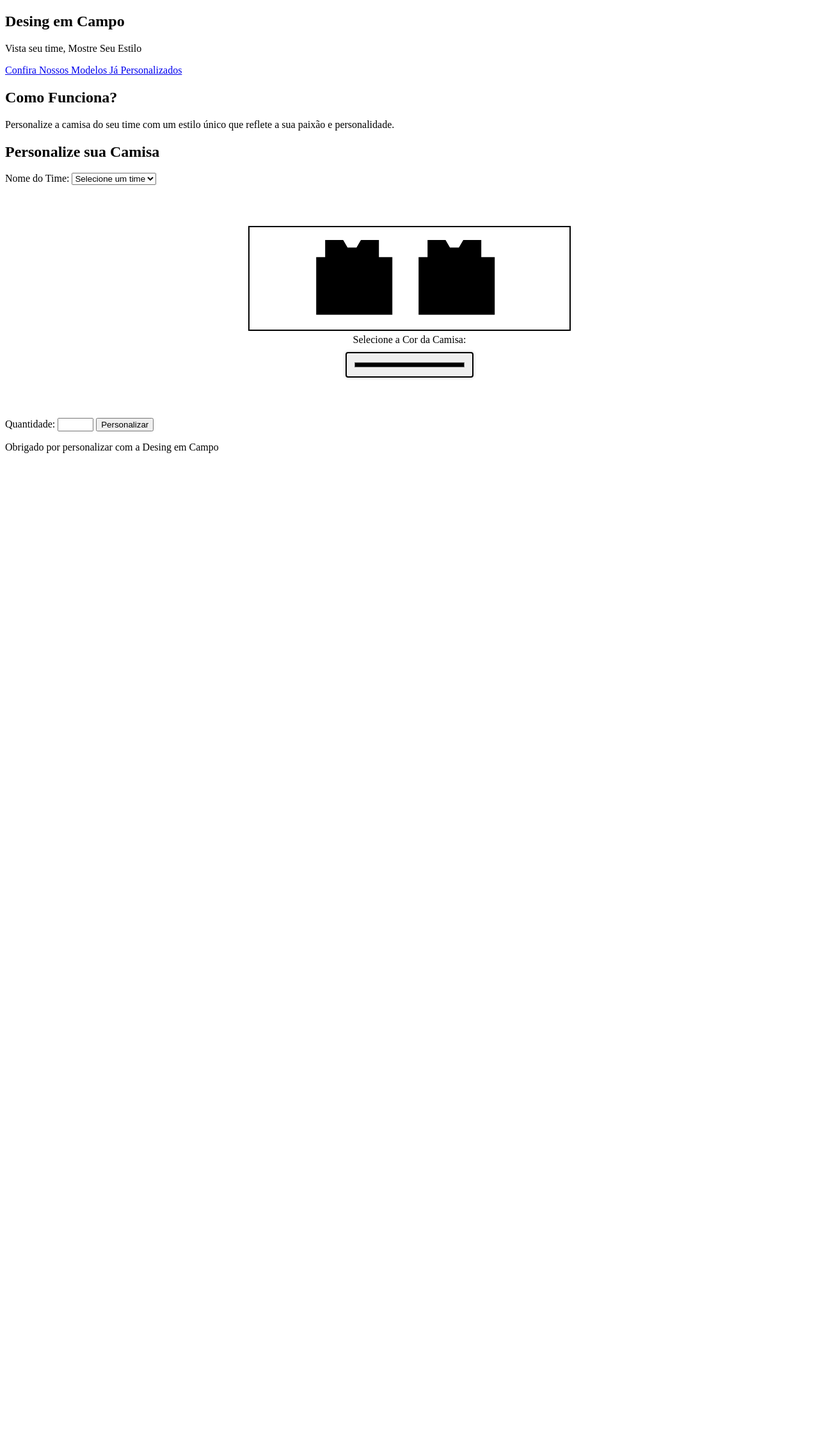
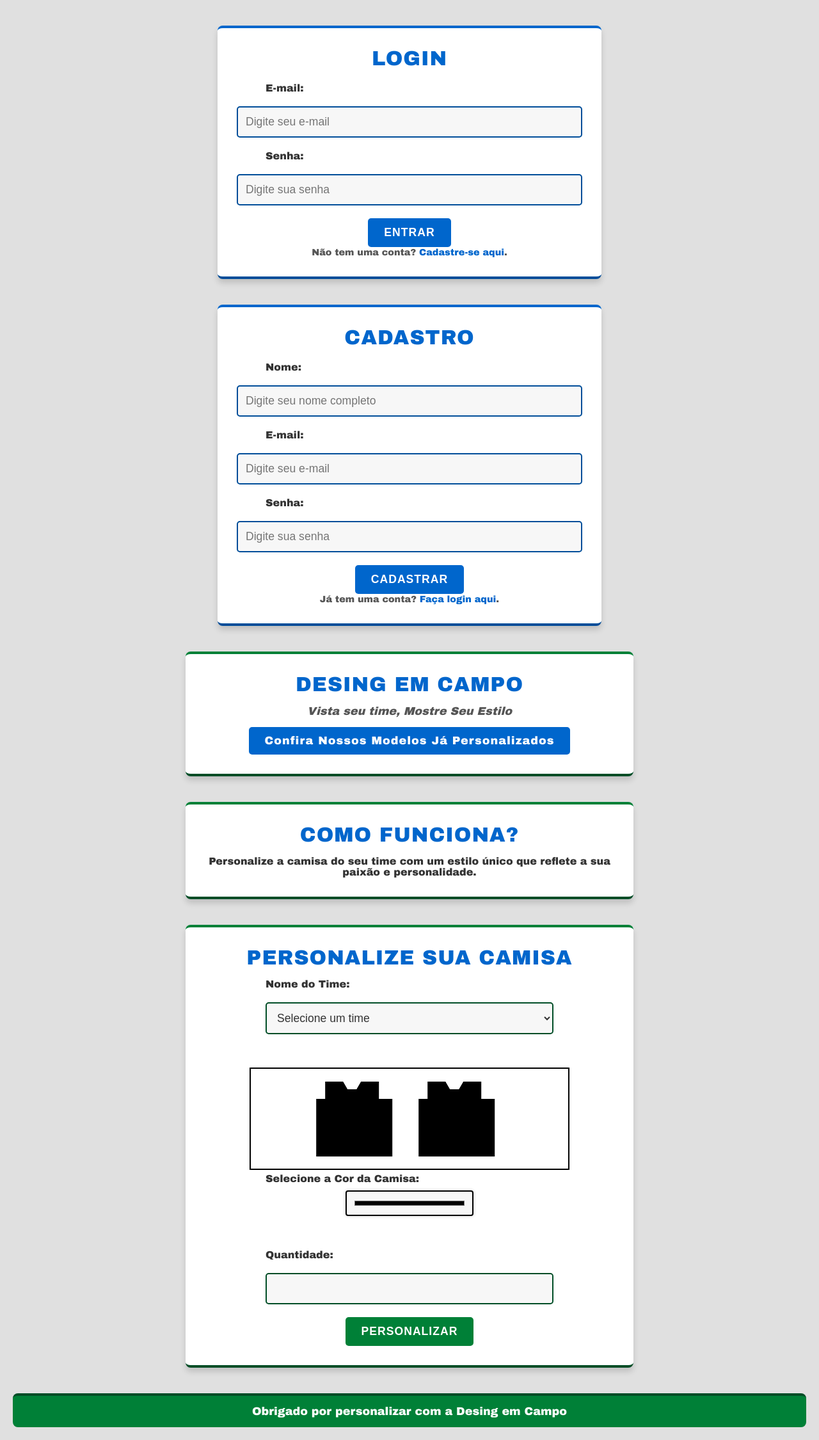
Before and after one commit to IsabelAmaral-github/Grupo15Software, a Django app: template hello_world/templates/index.html in a window 1280 px wide. Shown: the whole page at 64% size. Before the commit the page ends 708 px from the top, so only its background shows below. Run offline with Django 5.2, Linux system fonts and the light colour scheme; the template is opened without the code that fills it, so the values that code supplies are empty.

Commit message:
agora foi

```diff
--- a/hello_world/templates/index.html
+++ b/hello_world/templates/index.html
@@ -1,3 +1,4 @@
+
 <!doctype html>
 <html lang="en">
 
@@ -9,13 +10,45 @@
     <meta name="author" content="GitHub Codespaces">
     <meta name="generator" content="GitHub Codespaces">
     <meta name="theme-color" content="#000000">
-    <link href="main.css" rel="stylesheet" type="text/css">
+    <link href='main.css' rel="stylesheet" type="text/css">
+    <title>Desing em Campo</title>
     <script src="shirt.js" defer></script>
-    <title>Desing em Campo</title>
+
 </head>
 
 <body>
     <div class="App">
+
+        <section id="login" class="form-section">
+            <h2>Login</h2>
+            <form action="/login" method="POST">
+                <label for="email-login">E-mail:</label>
+                <input type="email" id="email-login" name="email" placeholder="Digite seu e-mail" required>
+
+                <label for="senha-login">Senha:</label>
+                <input type="password" id="senha-login" name="senha" placeholder="Digite sua senha" required>
+
+                <button type="submit">Entrar</button>
+            </form>
+            <p>Não tem uma conta? <a href="#cadastro">Cadastre-se aqui</a>.</p>
+        </section>
+
+        <section id="cadastro" class="form-section">
+            <h2>Cadastro</h2>
+            <form action="/cadastro" method="POST">
+                <label for="nome-cadastro">Nome:</label>
+                <input type="text" id="nome-cadastro" name="nome" placeholder="Digite seu nome completo" required>
+
+                <label for="email-cadastro">E-mail:</label>
+                <input type="email" id="email-cadastro" name="email" placeholder="Digite seu e-mail" required>
+
+                <label for="senha-cadastro">Senha:</label>
+                <input type="password" id="senha-cadastro" name="senha" placeholder="Digite sua senha" required>
+
+                <button type="submit">Cadastrar</button>
+            </form>
+            <p>Já tem uma conta? <a href="#login">Faça login aqui</a>.</p>
+            </section>
 
         <section class="custom-section">
             <h1>Desing em Campo</h1>
@@ -41,7 +74,6 @@
                     <option value="Botafogo">Botafogo</option>
                 </select>
 
-
                 <div class="shirt-color-picker">
                     <div class="shirt-container1">
                         <div class="shirt-preview"></div>
@@ -58,6 +90,7 @@
                 </div>
 
 
+
                 <label for="numero">Quantidade:</label>
                 <input type="number" id="numero" name="numero" min="1" max="99">
 
@@ -65,12 +98,12 @@
             </form>
         </section>
 
-
-
         <footer class="footer-section">
             <p>Obrigado por personalizar com a Desing em Campo</p>
         </footer>
     </div>
+
+
 </body>
 
 </html>
--- a/hello_world/templates/main.css
+++ b/hello_world/templates/main.css
@@ -1,3 +1,268 @@
+
+* {
+  margin: 0;
+  padding: 0;
+  box-sizing: border-box;
+}
+
+body {
+  font-family: 'Arial Black', Arial, sans-serif;
+  background-color: #e0e0e0;
+  color: #333;
+}
+
+.App {
+  display: flex;
+  flex-direction: column;
+  align-items: center;
+  padding: 20px;
+}
+
+
+.App-header {
+  background-color: #008037;
+  color: #fff;
+  text-align: center;
+  padding: 20px;
+  width: 100%;
+  border-radius: 8px;
+  border-bottom: 4px solid #004d26;
+  box-shadow: 0px 8px 15px rgba(0, 0, 0, 0.2);
+}
+
+.App-logo {
+  width: 120px;
+  height: auto;
+  margin-bottom: 10px;
+  transition: transform 0.2s ease;
+}
+
+.App-logo:hover {
+  transform: scale(1.1);
+}
+
+.App-header p {
+  font-size: 1.4rem;
+  font-weight: bold;
+  letter-spacing: 1px;
+}
+
+.App-header .small {
+  font-size: 1rem;
+  color: #d4f3d4;
+}
+
+.heart {
+  color: #0066cc;
+}
+
+.custom-section, .info-section, .form-section {
+  width: 90%;
+  max-width: 700px;
+  margin: 20px auto;
+  text-align: center;
+  padding: 30px;
+  background-color: #fff;
+  border-radius: 8px;
+  box-shadow: 0px 6px 10px rgba(0, 0, 0, 0.15);
+  border-top: 4px solid #008037;
+  border-bottom: 4px solid #004d26;
+}
+
+.custom-section h1, .info-section h2, .form-section h2 {
+  color: #0066cc;
+  font-size: 2rem;
+  margin-bottom: 15px;
+  text-transform: uppercase;
+  letter-spacing: 1px;
+}
+
+.custom-section p {
+  font-size: 1.1rem;
+  color: #555;
+  font-style: italic;
+}
+
+.custom-section a {
+  display: inline-block;
+  margin-top: 15px;
+  padding: 12px 25px;
+  background-color: #0066cc;
+  color: #fff;
+  border-radius: 5px;
+  text-decoration: none;
+  font-weight: bold;
+  font-size: 1.1rem;
+  letter-spacing: 1px;
+  transition: background-color 0.3s ease, transform 0.2s ease;
+}
+
+.custom-section a:hover {
+  background-color: #004d99;
+  transform: scale(1.05);
+}
+
+
+.form-section form {
+  display: flex;
+  flex-direction: column;
+  align-items: center;
+  gap: 20px;
+}
+
+label {
+  font-size: 1rem;
+  color: #333;
+  font-weight: bold;
+  text-align: left;
+  width: 100%;
+  max-width: 450px;
+}
+
+select, input[type="number"] {
+  padding: 12px;
+  width: 100%;
+  max-width: 450px;
+  border: 2px solid #004d26;
+  border-radius: 5px;
+  font-size: 1.1rem;
+  color: #333;
+  background-color: #f7f7f7;
+  transition: border-color 0.3s ease;
+}
+input[type="color"]{
+  padding: 0px;
+  width: 100%;
+  max-width: 450px;
+  border: 2px solid #004d26;
+  border-radius: 5px;
+  font-size: 1.1rem;
+  color: #333;
+  background-color: #f7f7f7;
+  transition: border-color 0.3s ease;
+}
+
+select:focus, input[type="color"]:focus, input[type="number"]:focus {
+  border-color: #0066cc;
+}
+
+button {
+  padding: 12px 25px;
+  background-color: #008037;
+  color: #fff;
+  border: none;
+  border-radius: 5px;
+  cursor: pointer;
+  font-size: 1.1rem;
+  font-weight: bold;
+  letter-spacing: 1px;
+  text-transform: uppercase;
+  transition: background-color 0.3s ease, transform 0.2s ease;
+}
+
+button:hover {
+  background-color: #004d26;
+  transform: scale(1.05);
+}
+
+
+.footer-section {
+  width: 100%;
+  background-color: #008037;
+  color: #fff;
+  text-align: center;
+  padding: 15px;
+  margin-top: 20px;
+  border-radius: 8px;
+  border-top: 4px solid #004d26;
+  font-weight: bold;
+  font-size: 1.1rem;
+}
+
+#login, #cadastro {
+  width: 90%;
+  max-width: 600px;
+  margin: 20px auto;
+  padding: 30px;
+  background-color: #fff;
+  border-radius: 8px;
+  box-shadow: 0px 6px 10px rgba(0, 0, 0, 0.15);
+  border-top: 4px solid #0066cc;
+  border-bottom: 4px solid #004d99;
+}
+
+#login h2, #cadastro h2 {
+  font-size: 2rem;
+  color: #0066cc;
+  text-align: center;
+  text-transform: uppercase;
+  margin-bottom: 20px;
+}
+
+#login form, #cadastro form {
+  display: flex;
+  flex-direction: column;
+  gap: 20px;
+}
+
+#login label, #cadastro label {
+  font-size: 1rem;
+  font-weight: bold;
+  color: #333;
+  text-align: left;
+}
+
+#login input, #cadastro input {
+  padding: 12px;
+  border: 2px solid #004d99;
+  border-radius: 5px;
+  font-size: 1.1rem;
+  width: 100%;
+  background-color: #f7f7f7;
+  color: #333;
+  transition: border-color 0.3s ease;
+}
+
+#login input:focus, #cadastro input:focus {
+  border-color: #0066cc;
+}
+
+#login button, #cadastro button {
+  padding: 12px 25px;
+  background-color: #0066cc;
+  color: white;
+  font-size: 1.1rem;
+  font-weight: bold;
+  text-transform: uppercase;
+  border: none;
+  border-radius: 5px;
+  cursor: pointer;
+  transition: background-color 0.3s ease, transform 0.2s ease;
+}
+
+#login button:hover, #cadastro button:hover {
+  background-color: #004d99;
+  transform: scale(1.05);
+}
+
+#login p, #cadastro p {
+  text-align: center;
+  font-size: 0.9rem;
+  color: #555;
+}
+
+#login a, #cadastro a {
+  color: #0066cc;
+  font-weight: bold;
+  text-decoration: none;
+  transition: color 0.3s ease;
+}
+
+#login a:hover, #cadastro a:hover {
+  color: #004d99;
+}
+
+
 
 .shirt-color-picker {
   display: flex;
```
